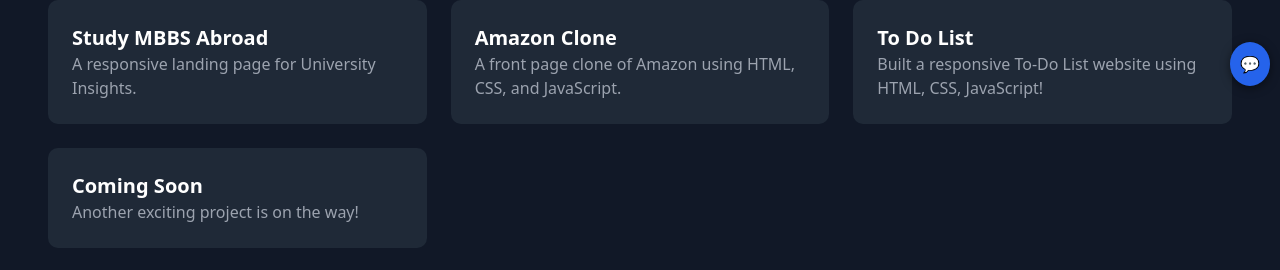
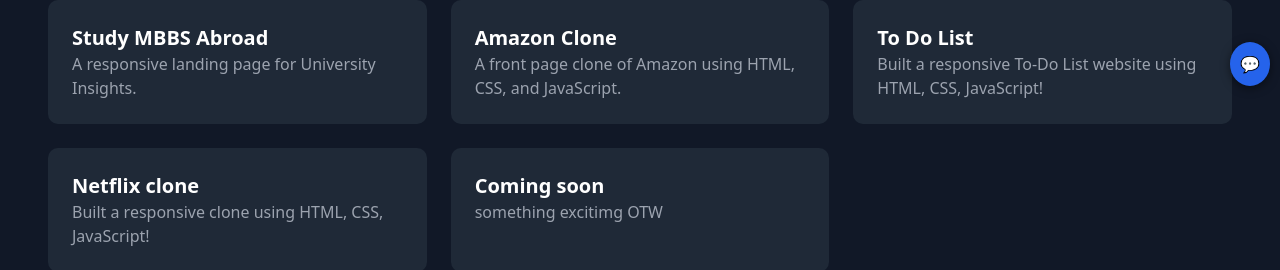
Before and after one commit to ritiksharma2204/Portfolio, a plain HTML site: page index.html in a window 1280 px wide. Shown: the part 704-974 px from the top of the page. Drawn offline with nearby package versions, Linux system fonts and the light colour scheme.

Commit message:
added netflix

```diff
--- a/index.html
+++ b/index.html
@@ -50,10 +50,19 @@
                 <h3 class="text-xl font-semibold">To Do List</h3>
                 <p class="text-gray-400">Built a responsive To-Do List website using HTML, CSS, JavaScript!</p>
             </a>
-            <div class="project-card">
-                <h3 class="text-xl font-semibold">Coming Soon</h3>
-                <p class="text-gray-400">Another exciting project is on the way!</p>
+
+            <a href="https://netflix-clone-seven-snowy.vercel.app" target="_blank" class="project-card">
+                <h3 class="text-xl font-semibold">Netflix clone</h3>
+                <p class="text-gray-400">Built a responsive clone using HTML, CSS, JavaScript!</p>
+            </a>
+
+
+                <div class="project-card">
+                <h3 class="text-xl font-semibold">Coming soon</h3>
+                <p class="text-gray-400">something excitimg OTW</p>
             </div>
+
+
         </div>
     </section>
 
```
